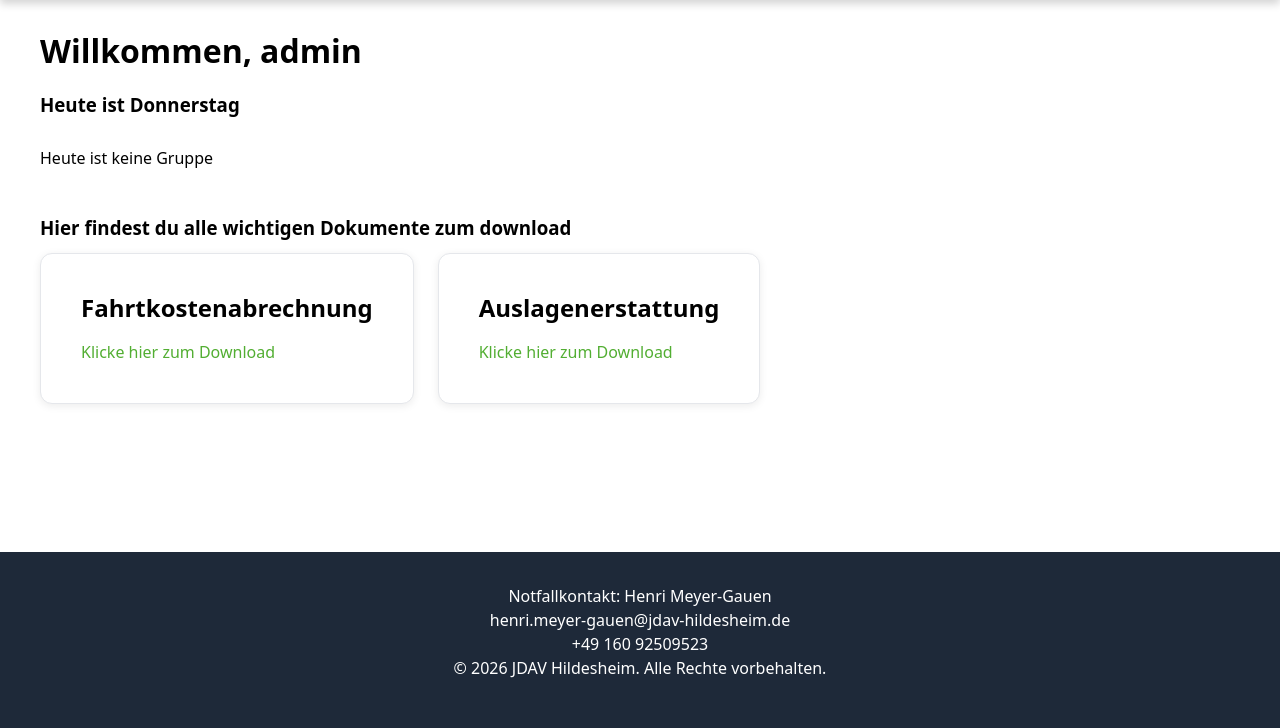
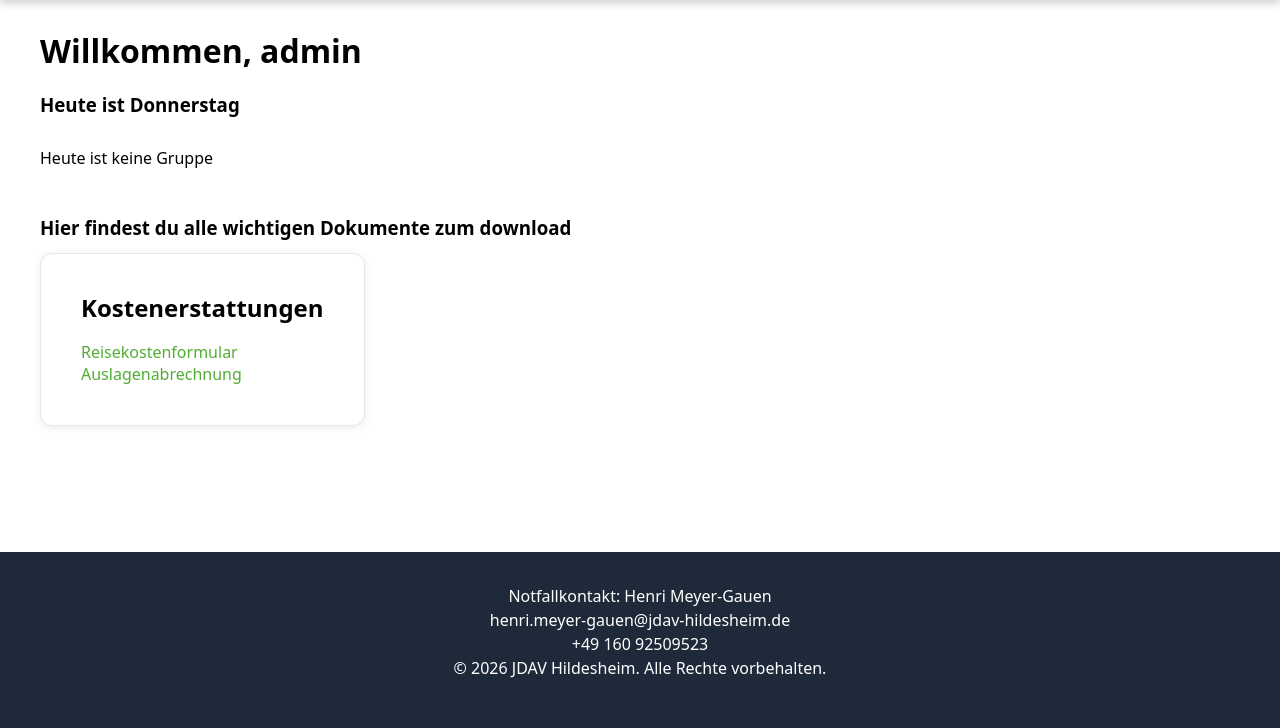
Before and after one commit to Pfeileontop/jdavkompass, a Flask app: page / in a window 1280 px wide. Shown: the part 72-800 px from the top of the page. Run offline with Flask 3, Linux system fonts and the light colour scheme; a user stored in the database is signed in; data that the repository does not hold is empty.

```diff
--- a/app/routes/gruppe.py
+++ b/app/routes/gruppe.py
@@ -25,8 +25,8 @@ gruppe_bp = Blueprint("gruppe", __name__)
 
 
 @gruppe_bp.route("/gruppen/<int:gruppe_id>", methods=["GET", "POST"])
+@login_required
 @require_role(1)
-@login_required
 def gruppe(gruppe_id):
     today = datetime.date.today()
     today_name = heute()
--- a/app/routes/index.py
+++ b/app/routes/index.py
@@ -1,8 +1,11 @@
-from flask import Blueprint, render_template, session
+from flask import Blueprint, render_template
 from flask_login import current_user, login_required
 
 from app.routes.auth import require_role
 from app.services.utils import jugendgruppen_preview, heute
+
+from flask import send_from_directory
+import os
 
 index_bp = Blueprint("index", __name__)
 
@@ -24,3 +27,11 @@ def index():
     return render_template(
         "index.html", user=current_user, today=heute(), heutige_gruppen=heutige_gruppen
     )
+
+
+@index_bp.route("/download/<path:file>", methods=["GET"])
+@login_required
+@require_role(1)
+def download(file):
+    upload_folder = os.path.join(os.getcwd(), "uploads")
+    return send_from_directory(upload_folder, file, as_attachment=True)
--- a/app/templates/index.html
+++ b/app/templates/index.html
@@ -40,16 +40,13 @@
 
     <div class="cards">
         <div class="card">
-            <h2>Fahrtkostenabrechnung</h2>
-            <a href="/download/DAV%20Reisekostenformular.pdf" download>
-                Klicke hier zum Download
+            <h2>Kostenerstattungen</h2>
+            <a href="{{ url_for('index.download', file='Reisekostenformular.pdf') }}">
+                Reisekostenformular
             </a>
-        </div>
-
-        <div class="card">
-            <h2>Auslagenerstattung</h2>
-            <a href="/download/DAV%20Reisekostenformular.pdf" download>
-                Klicke hier zum Download
+            <br>
+            <a href="{{ url_for('index.download', file='Auslagenabrechnung.docx') }}">
+                Auslagenabrechnung
             </a>
         </div>
     </div>
```
Also changed, not shown: app/services/gruppe_service.py (+18 -0 lines), app/services/gruppen_service.py (+18 -2 lines), 2 other files.
